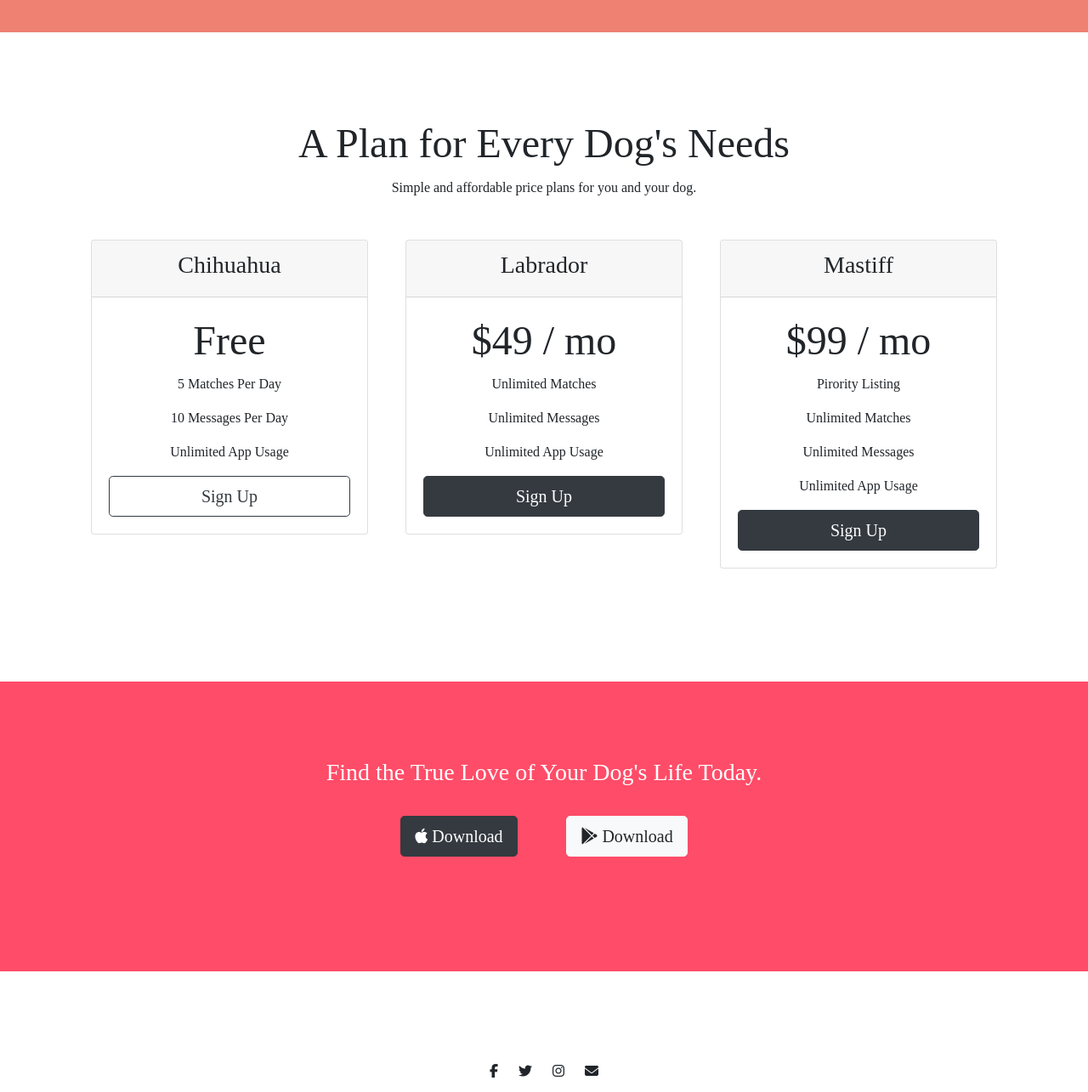
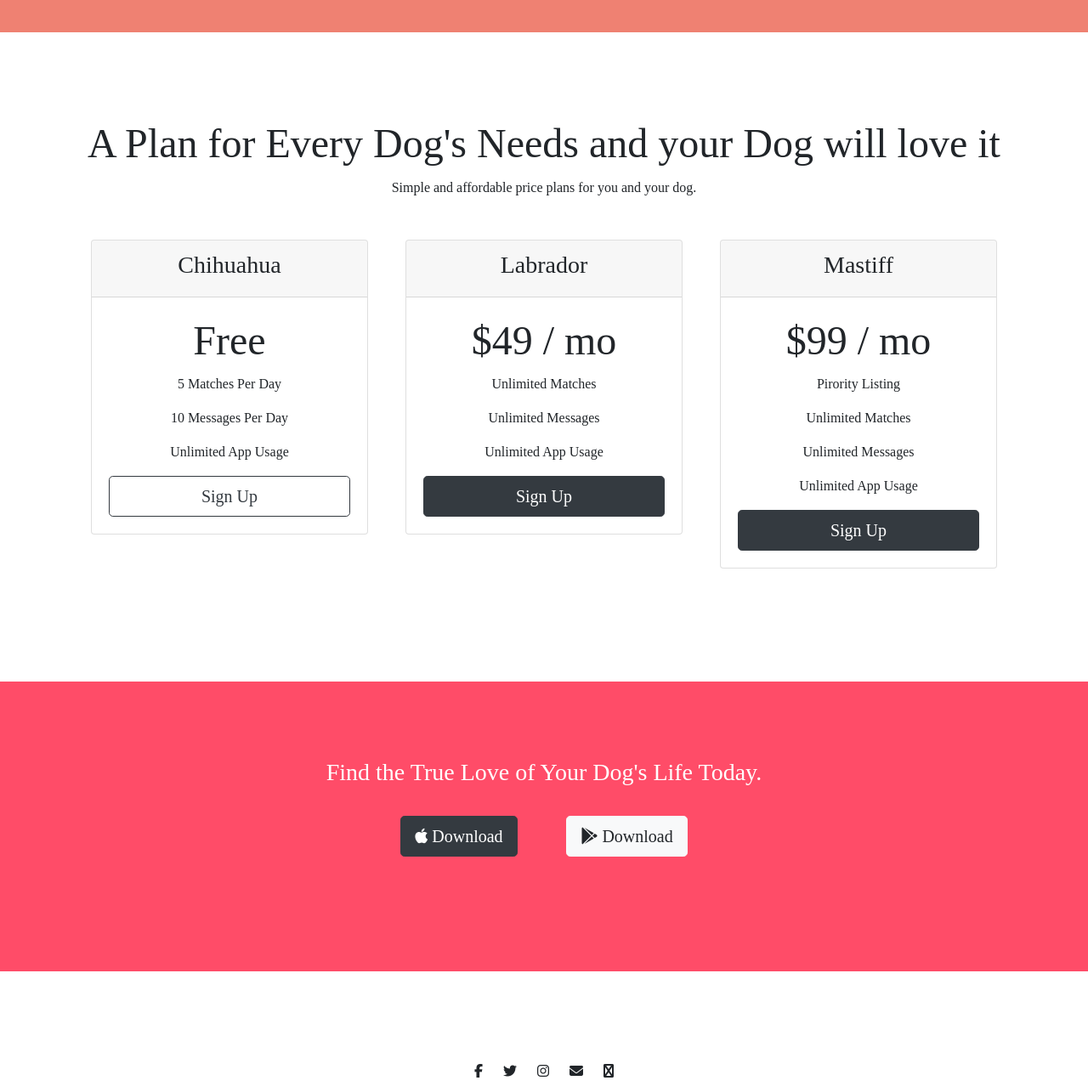
Before and after one commit to Piyush-Chetwani/complete-website, a plain HTML site: page index.html in a window 1280 px wide. Shown: the part 1660-2945 px from the top of the page at 85% size. Drawn offline with nearby package versions, Linux system fonts and the light colour scheme; a web font is replaced by a local one.

Commit message:
added icon

```diff
--- a/index.html
+++ b/index.html
@@ -144,7 +144,7 @@
 
   <section id="pricing">
 
-    <h2>A Plan for Every Dog's Needs</h2>
+    <h2>A Plan for Every Dog's Needs and your Dog will love it</h2>
     <p>Simple and affordable price plans for you and your dog.</p>
 
 
@@ -224,7 +224,8 @@
   	<i class="social fab fa-facebook-f"></i>
   	<i class="social fab fa-twitter"></i>
   	<i class="social fab fa-instagram"></i>
-  	<i class="social fas fa-envelope"></i>
+    <i class="social fas fa-envelope"></i>
+    <i class="social fas fa-telegram"></i>
 
     <p>© Copyright 2018 TinDog</p>
 
```
